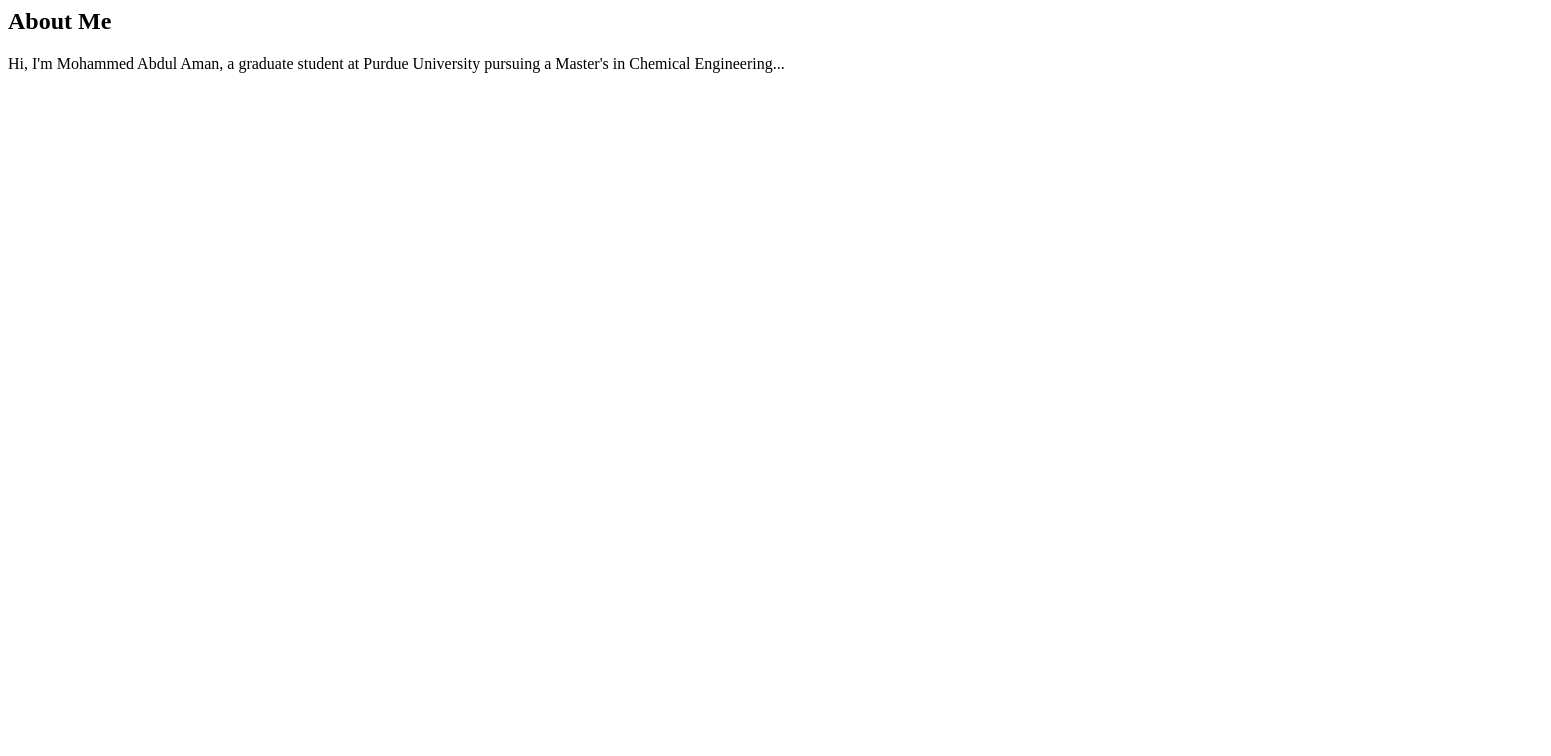
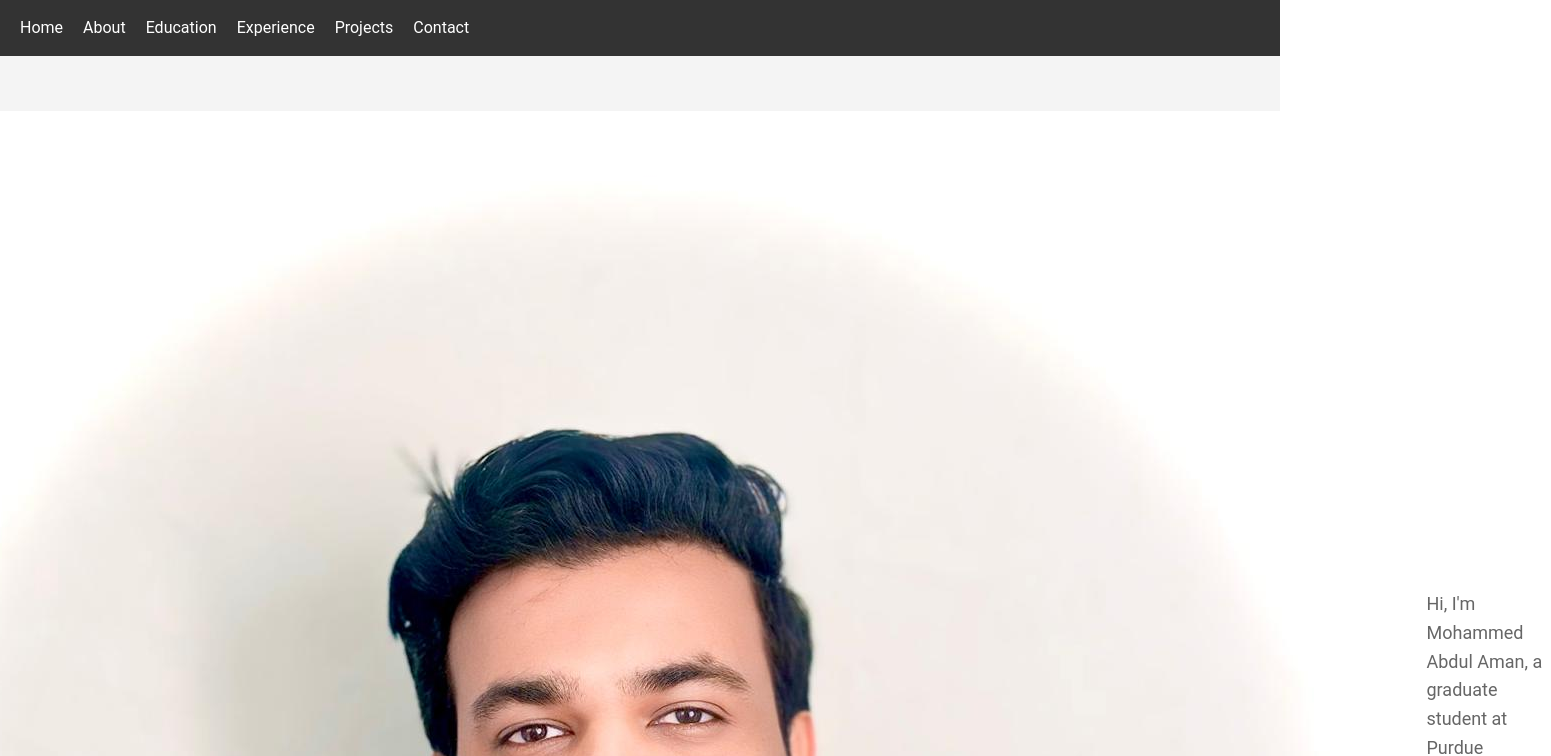
Before and after one commit to Amaankahif/Amaankahif.github.io, a plain HTML site: page about.html in a window 1280 px wide. Shown: the top 756 px of the page, 1551 px wide, since content can reach past the window. Drawn offline with Linux system fonts and the light colour scheme.

Commit message:
Update about.html

```diff
--- a/about.html
+++ b/about.html
@@ -1,8 +1,30 @@
+<!DOCTYPE html>
+<html lang="en">
+<head>
+    <meta charset="UTF-8">
+    <meta name="viewport" content="width=device-width, initial-scale=1.0">
+    <title>About Me</title>
+    <link rel="stylesheet" href="styles.css">
+</head>
+<body>
+    <header>
+        <h1>Mohammed Abdul Aman</h1>
+        <nav>
+            <ul>
+                <li><a href="index.html">Home</a></li>
+                <li><a href="about.html">About</a></li>
+                <li><a href="education.html">Education</a></li>
+                <li><a href="experience.html">Experience</a></li>
+                <li><a href="projects.html">Projects</a></li>
+                <li><a href="contact.html">Contact</a></li>
+            </ul>
+        </nav>
+    </header>
 
-  <!-- About Section -->
-  <section id="about">
-    <div class="container">
-      <h2>About Me</h2>
-      <p>Hi, I'm Mohammed Abdul Aman, a graduate student at Purdue University pursuing a Master's in Chemical Engineering...</p>
-    </div>
-  </section>
+    <section class="about">
+        <h2>About Me</h2>
+        <img src="path_to_your_profile_picture.png" alt="Profile Picture" class="profile-picture">
+        <p>Hi, I'm Mohammed Abdul Aman, a graduate student at Purdue University pursuing a Master's in Chemical Engineering. I have a strong passion for process validation, operational excellence, and impactful projects in the pharmaceutical and biotech industries.</p>
+    </section>
+</body>
+</html>
```
